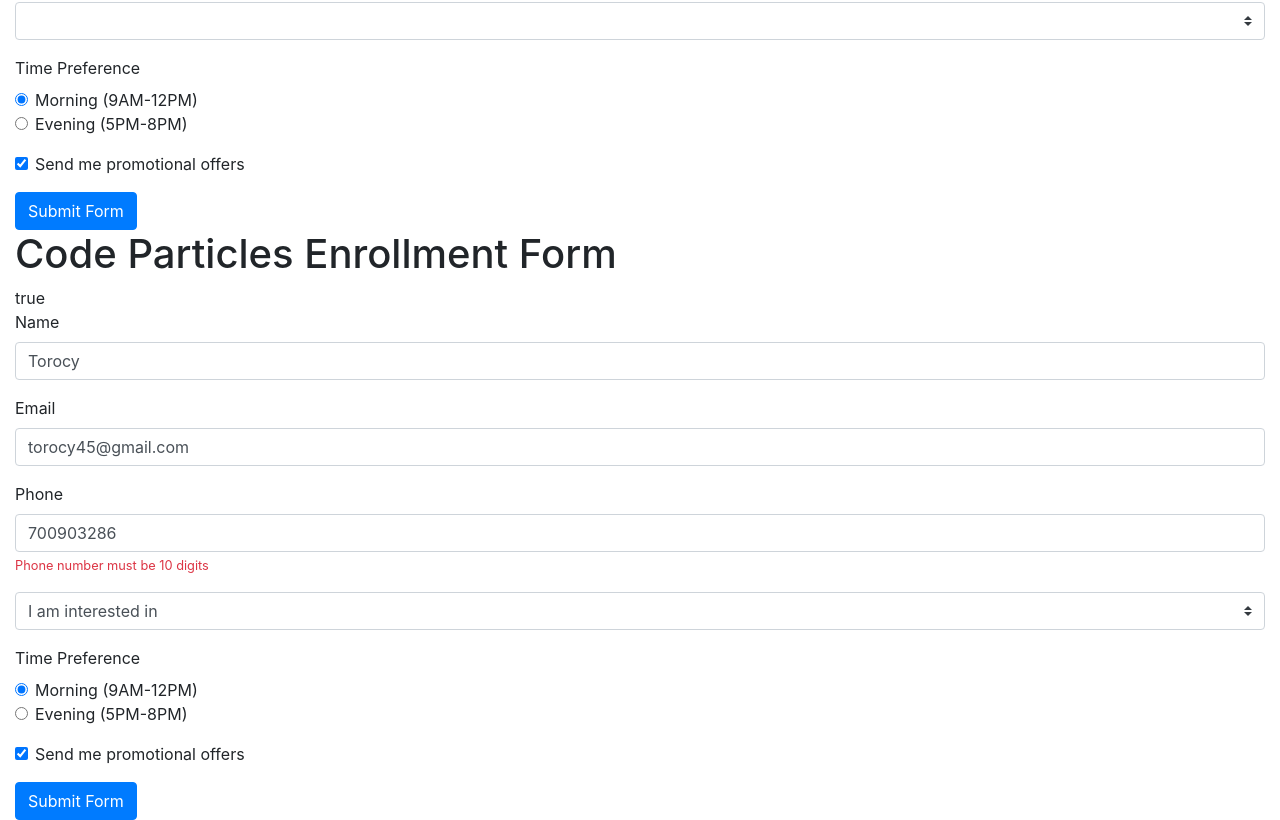
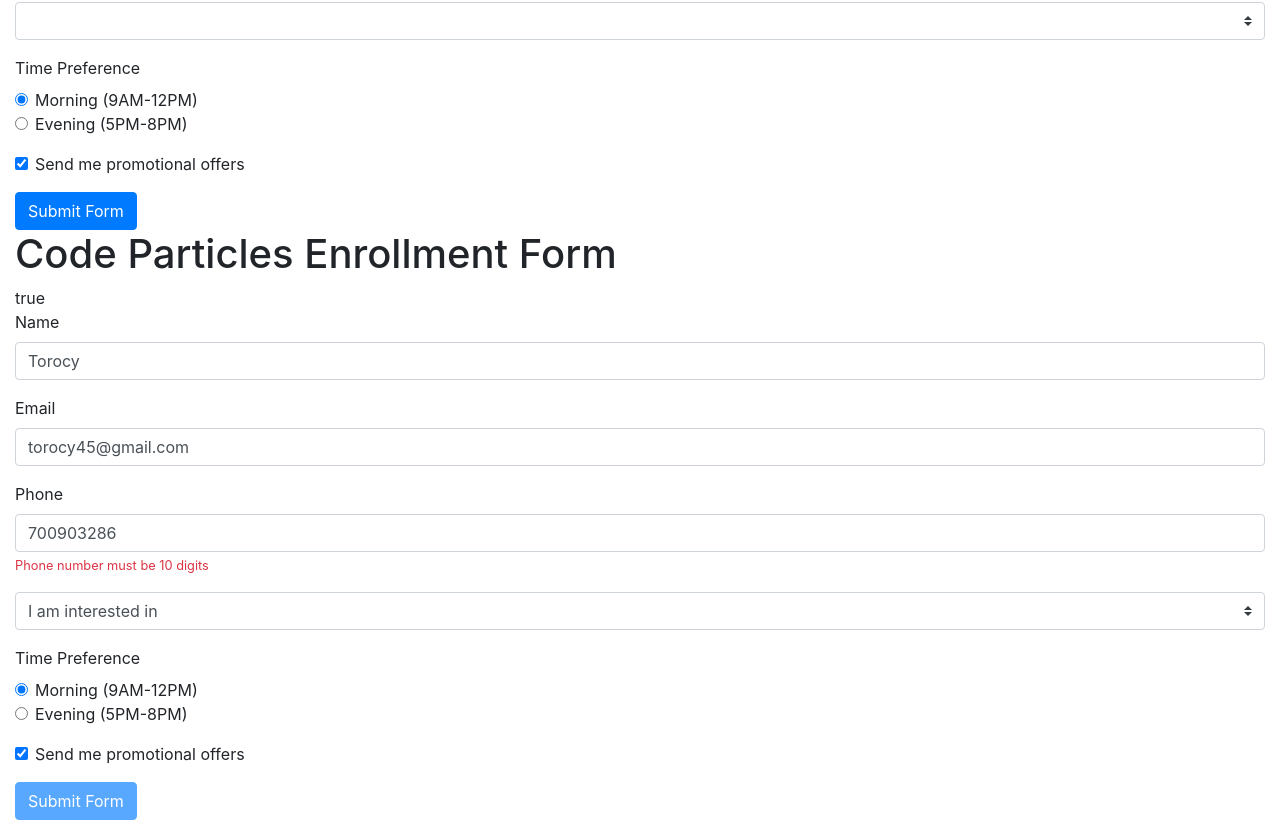
Before and after one commit to Torocy/Template-forms, an Angular app: page / in a window 1280 px wide. Shown: the part 393-1213 px from the top of the page. Built offline with nearby package versions, Linux system fonts and the light colour scheme.

Commit message:
add topicHasError

```diff
--- a/src/app/app.component.html
+++ b/src/app/app.component.html
@@ -141,7 +141,7 @@ The property is basically the same with the class with the ng- removed-->
       <input class="form-check-input" name="subscribe" type="checkbox" [(ngModel)] = "userModel.subscribe">
       <label class="form-check-label">Send me promotional offers</label>
     </div>
-    <button [disabled]="userForm.form.invalid"class="btn btn-primary" type="submit">Submit Form</button>
+    <button [disabled]="userForm.form.invalid || topicHasError"class="btn btn-primary" type="submit">Submit Form</button>
 
     </form>
   </div>
```
